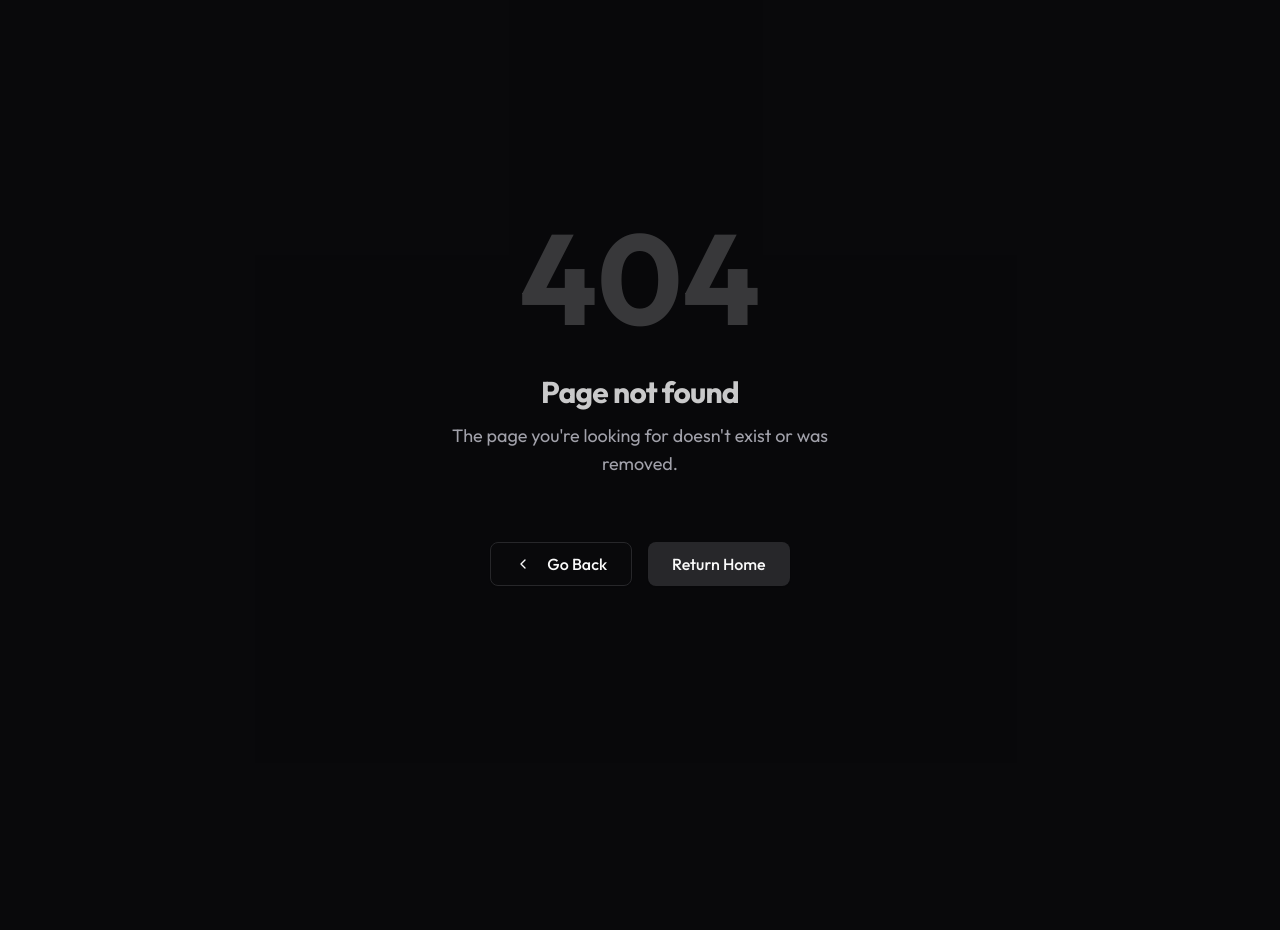
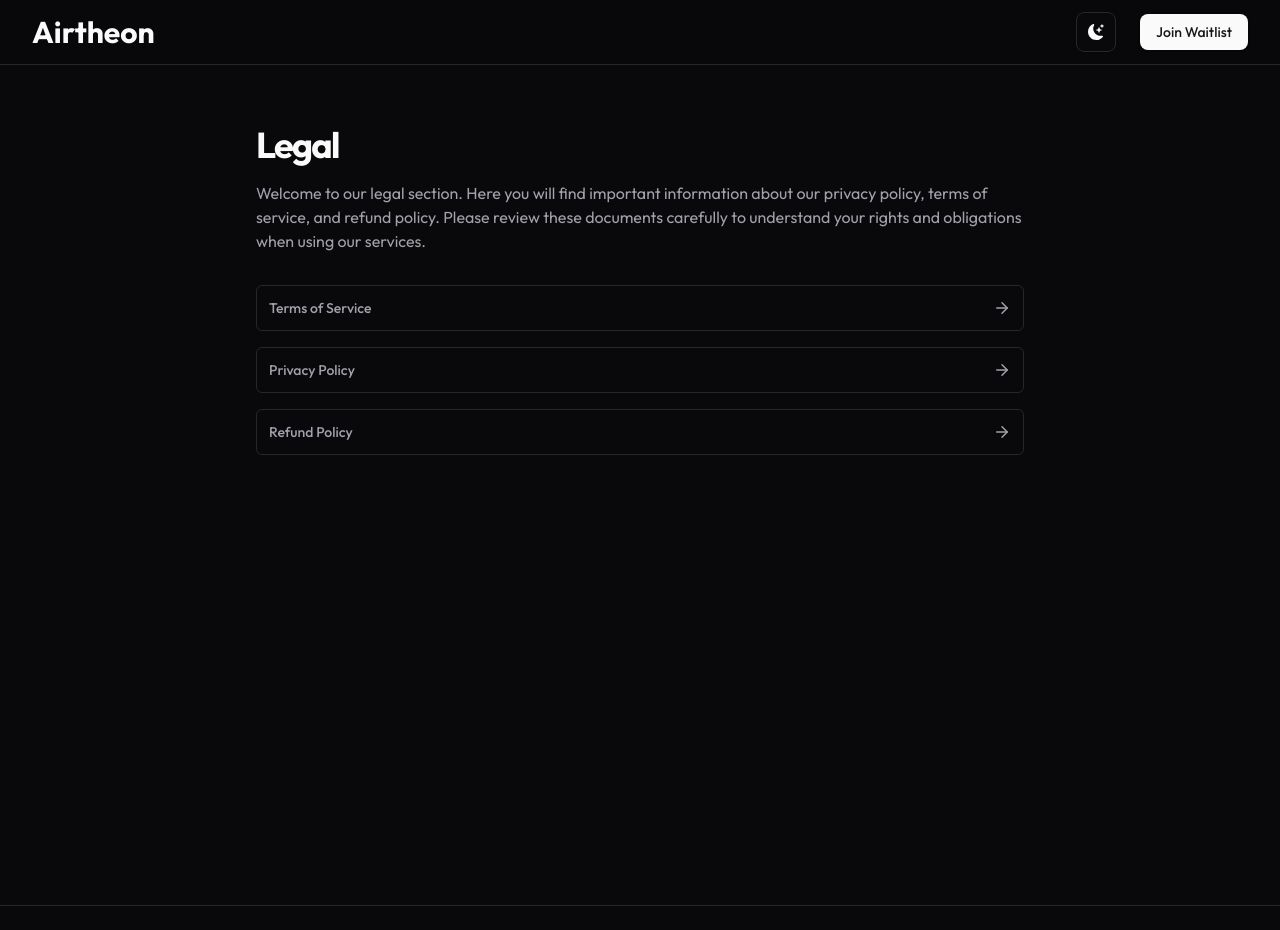
Before and after one commit to raodevendrasingh/airtheon-web, a Next.js app: page /legal in a window 1280 px wide. Before the commit this address had no page. Shown: the top 930 px of the page. Before the commit the page ends 800 px from the top, so only its background shows below. Built offline with nearby package versions, Linux system fonts and the light colour scheme; no server answers.

Commit message:
feat: add legal policy pages and update middleware for help route handling

```diff
--- a/next.config.ts
+++ b/next.config.ts
@@ -1,7 +1,24 @@
 import type { NextConfig } from "next";
 
 const nextConfig: NextConfig = {
-    /* config options here */
+    async rewrites() {
+        return {
+            beforeFiles: [
+                {
+                    source: "/legal/:path*",
+                    has: [
+                        {
+                            type: "host",
+                            value: "help.localhost:3000",
+                        },
+                    ],
+                    destination: "/legal/:path*",
+                },
+            ],
+            afterFiles: [],
+            fallback: [],
+        };
+    },
 };
 
 export default nextConfig;
--- /dev/null
+++ b/src/app/legal/_components/footer.tsx
@@ -0,0 +1,67 @@
+"use client";
+
+import { Separator } from "@/components/ui/separator";
+import Link from "next/link";
+import { FaGithub, FaXTwitter } from "react-icons/fa6";
+
+interface SocialLink {
+    icon: any;
+    label: string;
+    href: string;
+}
+
+const socialLinks: SocialLink[] = [
+    {
+        icon: <FaXTwitter size={20} />,
+        label: "Twitter",
+        href: "https://twitter.com/airtheonlabs",
+    },
+    {
+        icon: <FaGithub size={20} />,
+        label: "GitHub",
+        href: "https://github.com/airtheon-labs",
+    },
+];
+
+export function Footer() {
+    return (
+        <footer className="border-t">
+            <div className="mx-auto max-w-7xl px-5 pt-5 lg:px-8">
+                <div className="flex items-center justify-between gap-8">
+                    {/* Brand Section */}
+                    <div className="space-y-4">
+                        <Link href="/" className="flex items-center space-x-2">
+                            <span className="font-bold text-2xl">
+                                Airtheon
+                                <span className="ml-1.5 text-lime-400">
+                                    Help
+                                </span>
+                            </span>
+                        </Link>
+                    </div>
+                    <div className="flex justify-center items-center gap-4">
+                        {socialLinks.map((social) => (
+                            <Link
+                                key={social.href}
+                                href={social.href}
+                                className="text-muted-foreground hover:text-lime-400 transition-colors"
+                                target="_blank"
+                                rel="noopener noreferrer"
+                            >
+                                {social.icon}
+                            </Link>
+                        ))}
+                    </div>
+                </div>
+
+                <Separator className="my-5" />
+
+                <div className="flex flex-col items-center gap-4 py-5">
+                    <p className="text-sm text-muted-foreground">
+                        © {new Date().getFullYear()} All rights reserved.
+                    </p>
+                </div>
+            </div>
+        </footer>
+    );
+}
--- /dev/null
+++ b/src/app/legal/_components/navbar.tsx
@@ -0,0 +1,32 @@
+"use client";
+
+import Link from "next/link";
+import { Button } from "@/components/ui/button";
+import { ThemeToggle } from "@/components/ThemeToggle";
+
+const baseUrl = process.env.NEXT_PUBLIC_BASE_URL!;
+
+export const Navbar = () => {
+    return (
+        <header className="sticky top-0 w-full z-[100] border-b border-border">
+            <div className="relative w-full bg-background/80 supports-[backdrop-filter]:bg-background/70 backdrop-blur-lg">
+                {/* Navbar Content */}
+                <div className="flex h-16 items-center justify-between px-5 lg:px-8">
+                    <div className="flex items-center gap-3">
+                        <Link href="/" className="flex items-center space-x-2">
+                            <span className="font-bold text-3xl">Airtheon</span>
+                        </Link>
+                    </div>
+                    <div className="flex items-center space-x-6">
+                        <ThemeToggle />
+                        <div className="flex items-center space-x-6">
+                            <Link href={baseUrl}>
+                                <Button>Join Waitlist</Button>
+                            </Link>
+                        </div>
+                    </div>
+                </div>
+            </div>
+        </header>
+    );
+};
--- /dev/null
+++ b/src/app/legal/layout.tsx
@@ -0,0 +1,18 @@
+"use client";
+
+import { Footer } from "@/app/legal/_components/footer";
+import { Navbar } from "@/app/legal/_components/navbar";
+
+export default function LegalLayout({
+    children,
+}: {
+    children: React.ReactNode;
+}) {
+    return (
+        <main className="flex flex-col min-h-screen">
+            <Navbar />
+            <div className="flex-1 p-5">{children}</div>
+            <Footer />
+        </main>
+    );
+}
--- /dev/null
+++ b/src/app/legal/page.tsx
@@ -0,0 +1,48 @@
+"use client";
+
+import { ArrowRight, ArrowRightSquareIcon } from "lucide-react";
+import Link from "next/link";
+
+export default function LegalPage() {
+    const legalPages = [
+        { name: "Terms of Service", href: "/legal/terms-of-service" },
+        { name: "Privacy Policy", href: "/legal/privacy-policy" },
+        { name: "Refund Policy", href: "/legal/refund-policy" },
+    ];
+
+    return (
+        <div className="container mx-auto max-w-3xl min-h-screen py-10">
+            <div className="space-y-8">
+                <div className="space-y-4">
+                    <h1 className="text-4xl font-bold tracking-tighter">
+                        Legal
+                    </h1>
+                    <p className="text-muted-foreground">
+                        Welcome to our legal section. Here you will find
+                        important information about our privacy policy, terms of
+                        service, and refund policy. Please review these
+                        documents carefully to understand your rights and
+                        obligations when using our services.
+                    </p>
+                </div>
+                <div className="flex flex-col gap-4">
+                    {legalPages.map((page) => (
+                        <Link
+                            key={page.href}
+                            href={page.href}
+                            className="text-sm text-muted-foreground"
+                        >
+                            <div className="w-full border border-border rounded-md px-3 py-3 flex items-center justify-between hover:bg-accent/30 hover:text-lime-400 transition-colors">
+                                <span className="text-sm font-medium">
+                                    {page.name}
+                                </span>
+
+                                <ArrowRight size={18} />
+                            </div>
+                        </Link>
+                    ))}
+                </div>
+            </div>
+        </div>
+    );
+}
--- /dev/null
+++ b/src/app/legal/privacy-policy/page.tsx
@@ -0,0 +1,18 @@
+"use client";
+
+export default function PrivacyPolicy() {
+    return (
+        <div className="container mx-auto max-w-3xl min-h-screen py-10">
+            <div className="space-y-8">
+                <div className="space-y-4">
+                    <h1 className="text-4xl font-bold tracking-tighter">
+                        Privacy Policy
+                    </h1>
+                    <p className="text-muted-foreground">
+                        Last updated: January 1, 2025
+                    </p>
+                </div>
+            </div>
+        </div>
+    );
+}
--- /dev/null
+++ b/src/app/legal/refund-policy/page.tsx
@@ -0,0 +1,18 @@
+"use client";
+
+export default function RefundPolicy() {
+    return (
+        <div className="container mx-auto max-w-3xl min-h-screen py-10">
+            <div className="space-y-8">
+                <div className="space-y-4">
+                    <h1 className="text-4xl font-bold tracking-tighter">
+                        Refund Policy
+                    </h1>
+                    <p className="text-muted-foreground">
+                        Last updated: January 1, 2025
+                    </p>
+                </div>
+            </div>
+        </div>
+    );
+}
--- /dev/null
+++ b/src/app/legal/terms-of-service/page.tsx
@@ -0,0 +1,18 @@
+"use client";
+
+export default function TermsOfService() {
+    return (
+        <div className="container mx-auto max-w-3xl min-h-screen py-10">
+            <div className="space-y-8">
+                <div className="space-y-4">
+                    <h1 className="text-4xl font-bold tracking-tighter">
+                        Terms Of Service
+                    </h1>
+                    <p className="text-muted-foreground">
+                        Last updated: January 1, 2025
+                    </p>
+                </div>
+            </div>
+        </div>
+    );
+}
--- /dev/null
+++ b/src/components/ThemeToggle.tsx
@@ -0,0 +1,23 @@
+"use client";
+
+import * as React from "react";
+import { BsFillMoonStarsFill, BsFillSunFill } from "react-icons/bs";
+import { useTheme } from "next-themes";
+
+import { Button } from "@/components/ui/button";
+
+export function ThemeToggle() {
+    const { setTheme, theme } = useTheme();
+
+    return (
+        <Button
+            variant="outline"
+            onClick={() => setTheme(theme === "dark" ? "light" : "dark")}
+            className="flex justify-center h-10 w-10 rounded-lg"
+        >
+            <BsFillSunFill className="absolute h-4 w-4 rotate-0 scale-100 transition-all dark:-rotate-90 dark:scale-0" />
+            <BsFillMoonStarsFill className="absolute h-4 w-4 rotate-90 scale-0 transition-all dark:rotate-0 dark:scale-100" />
+            <span className="sr-only">Toggle Theme</span>
+        </Button>
+    );
+}
--- a/src/components/ui/button.tsx
+++ b/src/components/ui/button.tsx
@@ -21,7 +21,7 @@ const buttonVariants = cva(
                 link: "text-primary underline-offset-4 hover:underline",
             },
             size: {
-                default: "h-10 px-4 py-2",
+                default: "h-9 px-4 py-2",
                 sm: "h-8 px-3 text-xs",
                 lg: "h-10 px-8",
                 icon: "h-9 w-9",
```
Also changed, not shown: src/middleware.ts (+15 -0 lines).
